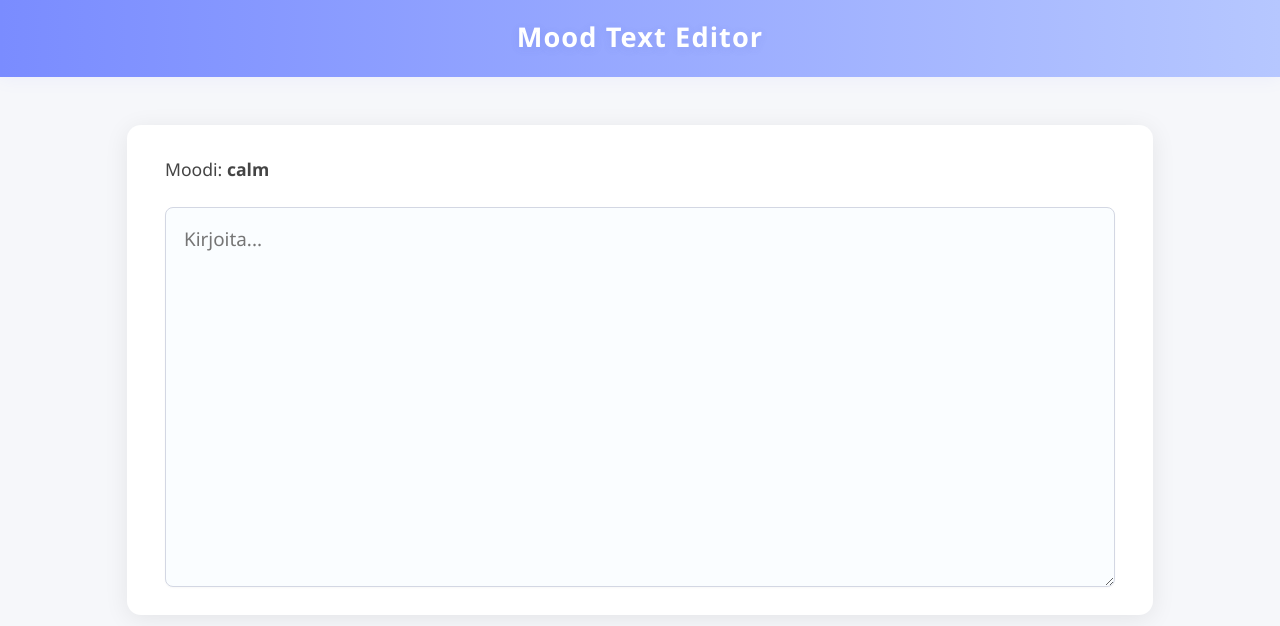
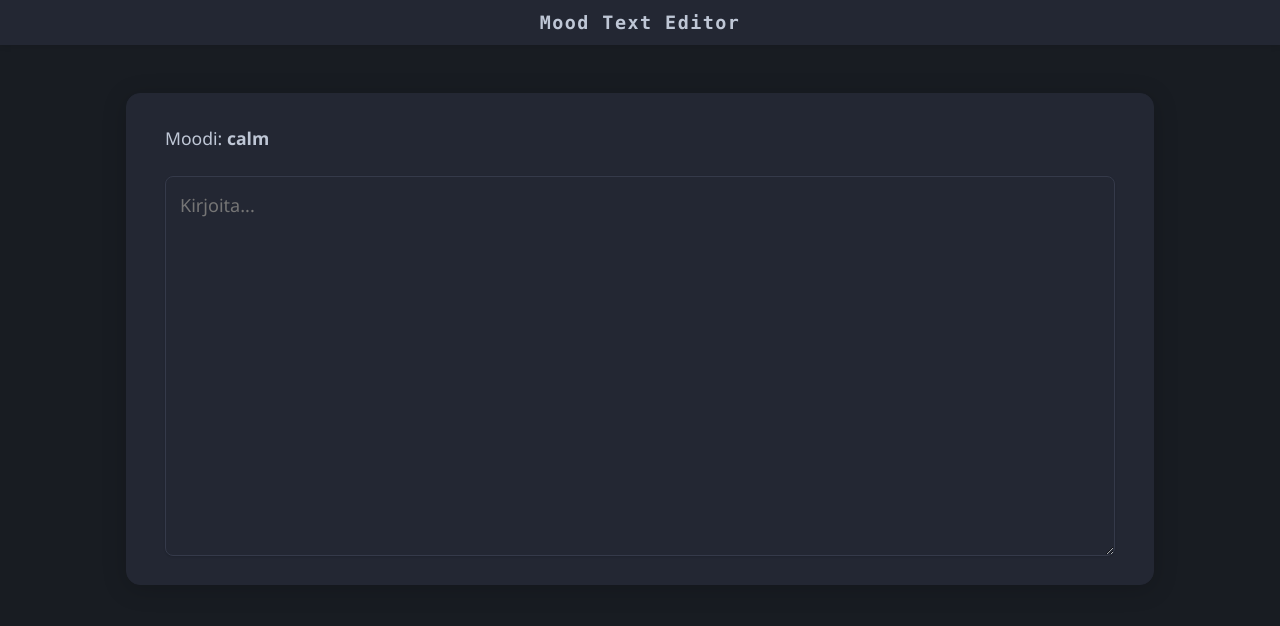
Before and after one commit to saarol2/Mood-text-editor, a React (Vite) app: page / in a window 1280 px wide. Shown: the top 626 px of the page. Built offline with nearby package versions, Linux system fonts and the light colour scheme.

Commit message:
Dark mode default

```diff
--- a/src/styles.css
+++ b/src/styles.css
@@ -1,26 +1,29 @@
 
 body {
-	background: #f6f7fa;
+	background: #181c22;
 	font-family: 'Segoe UI', 'Arial', sans-serif;
 	margin: 0;
 	padding: 0;
+	color: #e6eaf3;
 }
 
 .editor {
 	max-width: 950px;
 	margin: 48px auto 0 auto;
-	background: #fff;
+	background: #232733;
 	border-radius: 14px;
-	box-shadow: 0 4px 24px 0 rgba(0,0,0,0.08);
+	box-shadow: 0 4px 24px 0 rgba(0,0,0,0.18);
 	padding: 32px 38px 28px 38px;
 	display: flex;
 	flex-direction: column;
 	gap: 18px;
+	border: 1.5px solid #232733;
+	transition: background 0.4s, box-shadow 0.4s, border 0.4s;
 }
 
 .editor .controls {
 	font-size: 1.1rem;
-	color: #444;
+	color: #bfc7d6;
 	margin-bottom: 8px;
 }
 
@@ -31,40 +34,40 @@ body {
 	max-width: 100%;
 	min-height: 380px;
 	resize: vertical;
-	border: 1.5px solid #d3d7e3;
+	border: 1.5px solid #353a4a;
 	border-radius: 8px;
-	font-size: 1.18rem;
-	padding: 18px 18px;
+	font-size: 1.13rem;
+	padding: 16px 14px;
 	font-family: inherit;
-	background: #fafdff;
-	color: #222;
+	background: #232733;
+	color: #e6eaf3;
 	outline: none;
-	transition: border 0.2s, box-shadow 0.2s;
-	box-shadow: 0 1px 2px 0 rgba(0,0,0,0.03);
+	transition: border 0.2s, box-shadow 0.2s, background 0.2s, color 0.2s;
+	box-shadow: 0 1px 2px 0 rgba(0,0,0,0.13);
 	box-sizing: border-box;
 }
 header {
 	width: 100vw;
-	background: linear-gradient(90deg, #7a8cff 0%, #b6c7ff 100%);
-	padding: 0 0 16px 0;
+	background: #232733;
+	padding: 0 0 10px 0;
 	margin-bottom: 0;
-	box-shadow: 0 2px 16px 0 rgba(122,140,255,0.08);
+	box-shadow: 0 1px 6px 0 rgba(0,0,0,0.10);
 }
 
 header h1 {
 	margin: 0 auto;
-	padding: 18px 0 6px 0;
-	font-size: 1.7rem;
-	font-weight: 700;
-	letter-spacing: 0.04em;
-	color: #fff;
+	padding: 12px 0 2px 0;
+	font-size: 1.15rem;
+	font-weight: 600;
+	letter-spacing: 0.08em;
+	color: #bfc7d6;
 	text-align: center;
-	text-shadow: 0 2px 8px rgba(80,90,180,0.13);
-	font-family: 'Segoe UI', 'Arial', sans-serif;
+	text-shadow: none;
+	font-family: 'Fira Mono', 'Consolas', 'Menlo', 'Monaco', monospace;
 }
 
 .editor textarea:focus {
 	border: 1.5px solid #7a8cff;
-	box-shadow: 0 2px 8px 0 rgba(122,140,255,0.08);
-	background: #f5f7ff;
+	box-shadow: 0 2px 8px 0 rgba(122,140,255,0.13);
+	background: #232b3a;
 }
```
